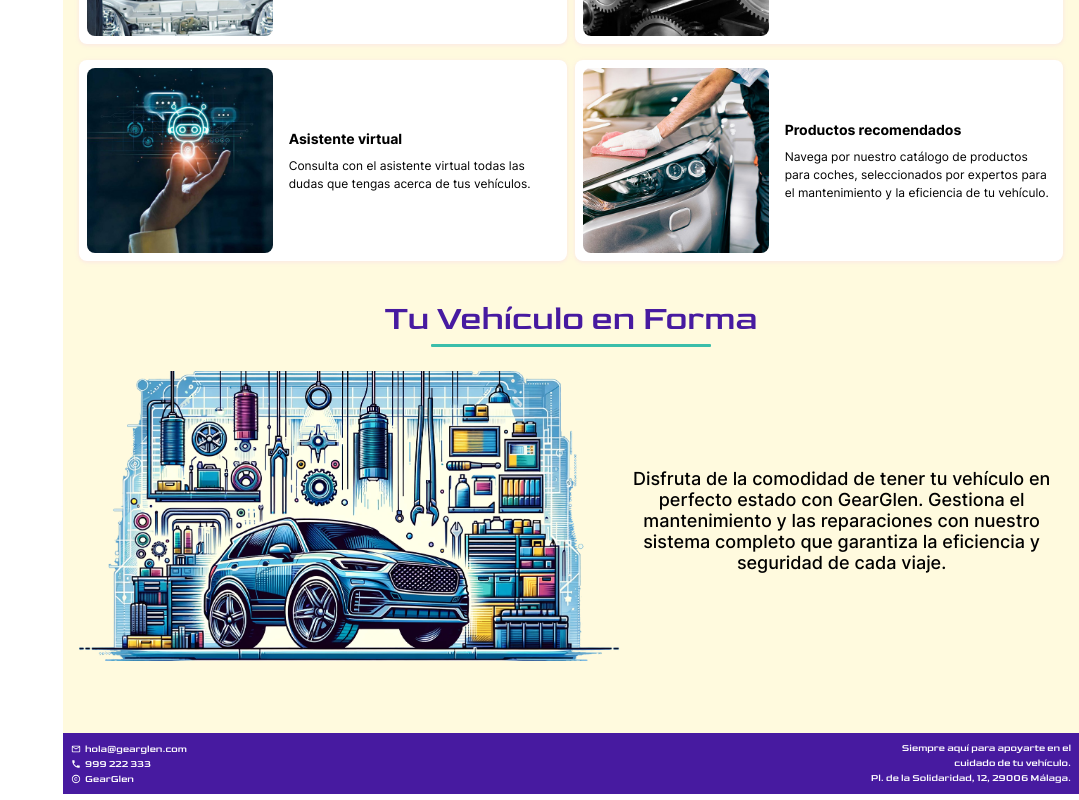
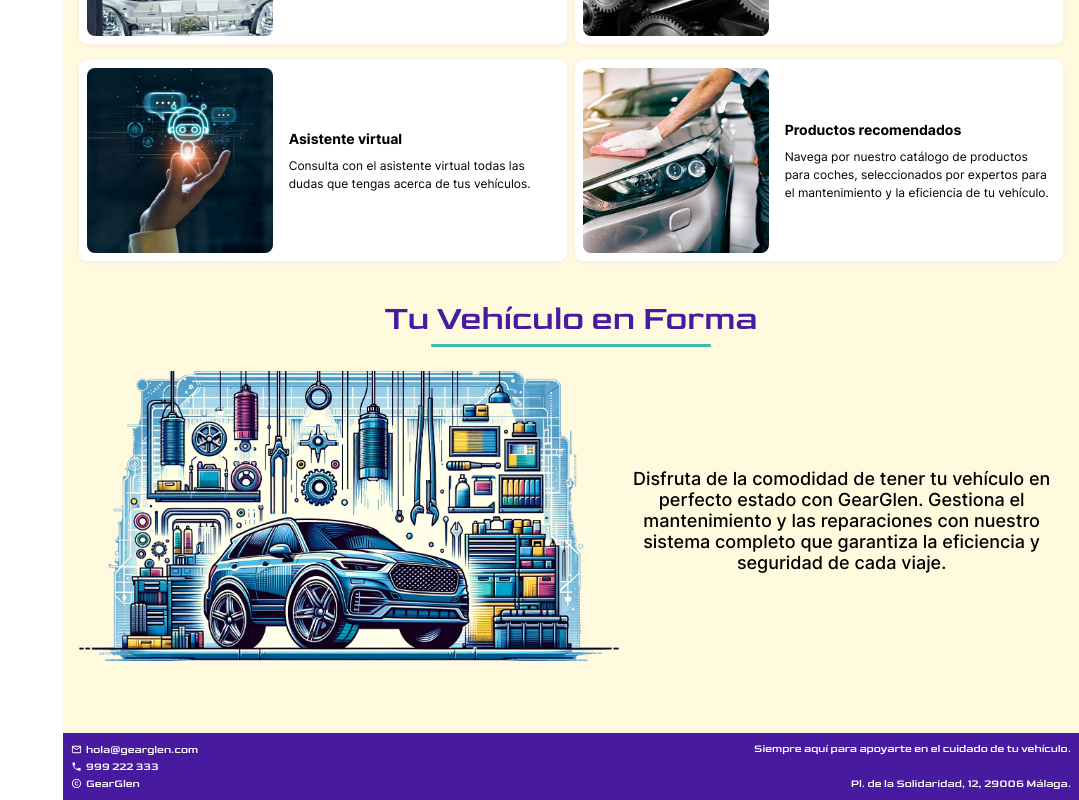
Before and after one commit to gonzalo-plaza/gearglen, a React (Vite) app: page / in a window 1280 px wide. Shown: the part 1052-1852 px from the top of the page, without its empty margins (201-1280 px from the left). Built offline with nearby package versions, Linux system fonts and the light colour scheme.

Commit message:
Footer: Add footer styles to table view

```diff
--- a/src/styles/components/footer/footer.scss
+++ b/src/styles/components/footer/footer.scss
@@ -8,6 +8,10 @@
     display: flex;
     justify-content: space-between;
     gap: 8px;
+
+    @media(min-width: 769px){
+        font-size: 11px;
+    }
 }
 
 .footer-section {
@@ -22,6 +26,10 @@
     &.is-right {
         text-align: right;
         max-width: 210px;
+
+        @media(min-width: 769px){
+            max-width: none;
+        }
     }
 
     &__text {
@@ -31,6 +39,11 @@
             height: 15px;
             align-items: center;
             gap: 4px;
+
+            @media(min-width: 769px){
+                line-height: 11px;
+                height: 17px;
+            }
         }
     }
 }
```
